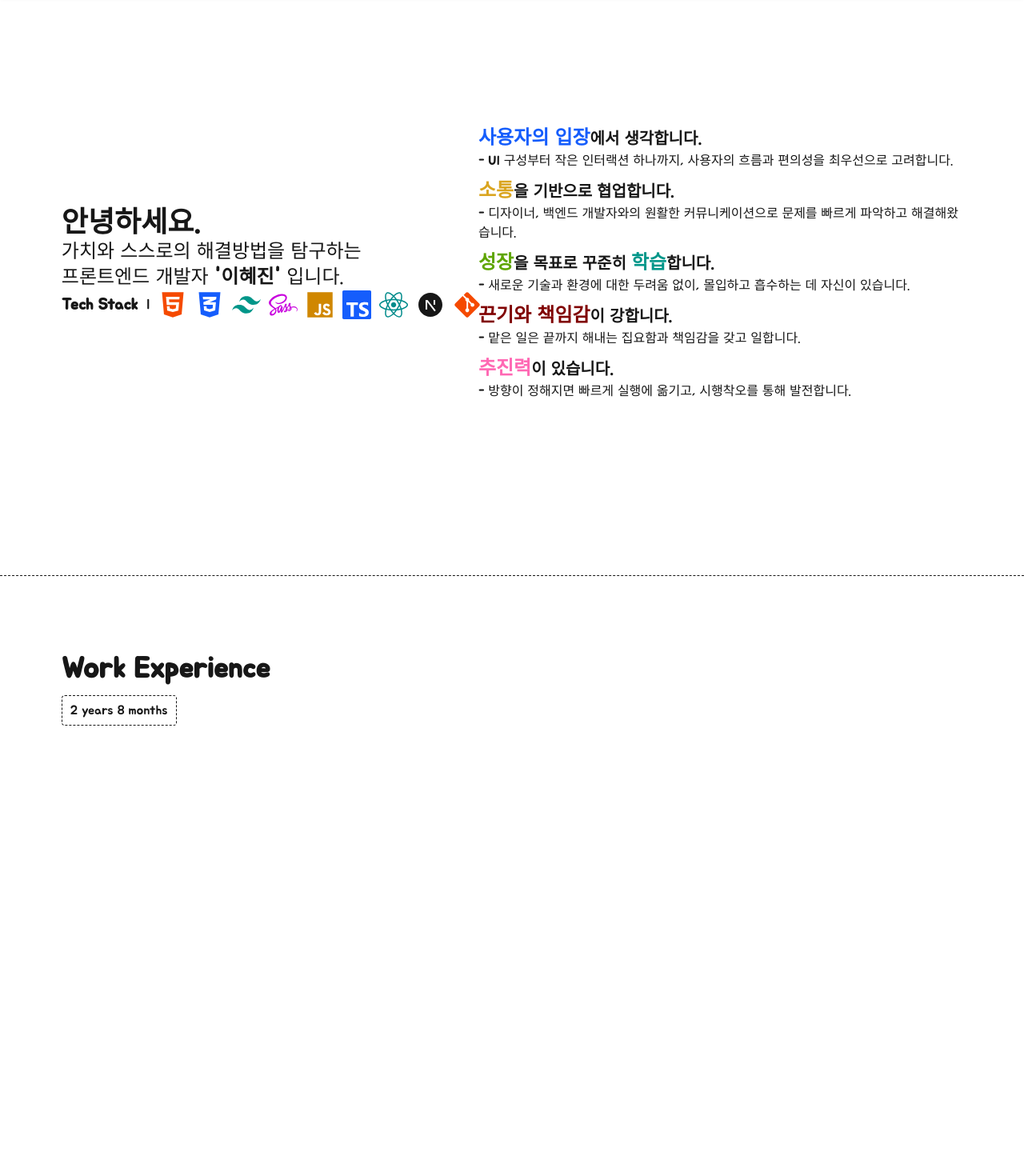
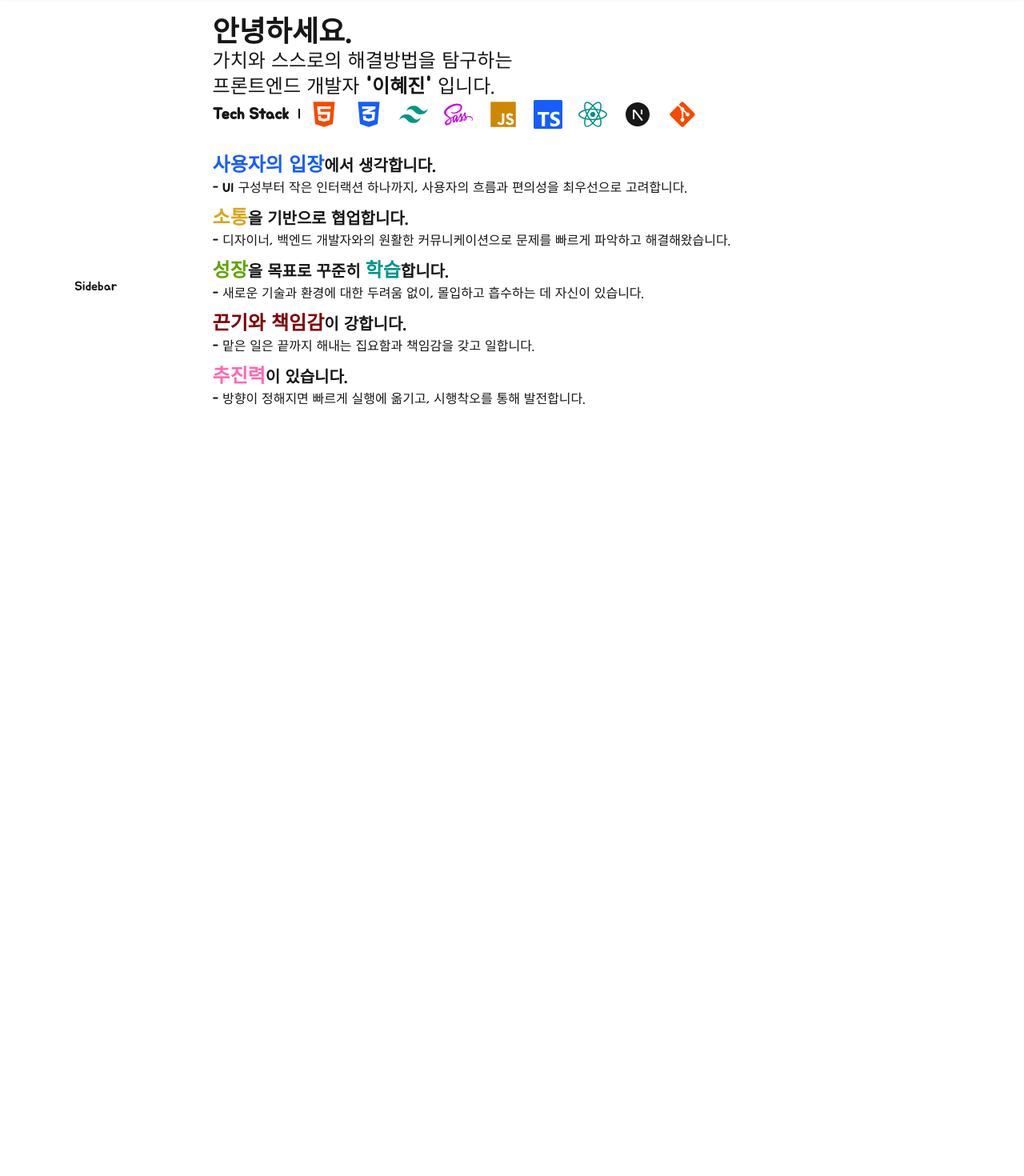
Before and after one commit to leehj1050/MyProfile, a Next.js app: page / in a window 1280 px wide. Shown: the part 80-1550 px from the top of the page at 80% size. After the commit the page ends 800 px from the top, so only its background shows below. Built offline with nearby package versions, Linux system fonts and the light colour scheme.

Commit message:
feature: Create Layout

```diff
--- a/src/app/globals.css
+++ b/src/app/globals.css
@@ -33,7 +33,6 @@
 
 html {
   height: 100vh;
-  scroll-behavior: smooth;
 }
 
 body {
@@ -47,7 +46,7 @@ button {
   cursor: pointer;
 }
 
-section{
-  padding: 6vw;
-  padding-top: 7.5vw;
+
+main{
+  padding: 2vw;
 }
--- a/src/app/layout.tsx
+++ b/src/app/layout.tsx
@@ -1,7 +1,6 @@
 import type { Metadata } from "next";
 import { Jua } from "next/font/google";
 import "./globals.css";
-import Header from "@/components/Header/Header";
 
 
 const jua = Jua({
@@ -24,7 +23,6 @@ export default function RootLayout({
     return (
         <html lang="en">
             <body className={`${jua.className} antialiased flex flex-col`}>
-                <Header />
                 {children}
             </body>
         </html>
--- a/src/app/page.tsx
+++ b/src/app/page.tsx
@@ -1,15 +1,30 @@
+import Header from "@/components/Header/Header";
 import About from "@/components/Section1/About";
 import Career from "@/components/Section2/Career";
 import Projects from "@/components/Section3/Projects";
 import Contact from "@/components/Section4/Contact";
+import Sidebar from "@/components/Sidebar/Sidebar";
 
 export default function Home() {
   return (
-    <main className="flex flex-col flex-1">
-      <About />
-      <Career />
-      <Projects />
-      <Contact />
-    </main>
+    <div className="flex flex-col h-screen ">
+      <Header />
+
+
+      {/* 본문 (남은 공간 전부 차지) */}
+      <div className="flex flex-1 overflow-y-auto ">
+        {/* Sidebar */}
+        <Sidebar />
+
+        <main className="flex flex-col flex-1 overflow-y-auto scroll-smooth">
+          <About />
+          <Career />
+          <Projects />
+          <Contact />
+        </main>
+      </div>
+
+
+    </div>
   )
 }
--- a/src/components/Header/Header.tsx
+++ b/src/components/Header/Header.tsx
@@ -10,7 +10,7 @@ const MenuConfig = [
 
 const Header = () => {
   return (
-    <div className="p-2 px-[6vw] fixed w-full shadow-md bg-white z-10">
+    <div className="p-2 px-[6vw] w-full shadow-md bg-white z-10 h-[75px]">
       <header className="flex  items-center ">
         <div className="flex-1 text-lg font-semibold cursor-pointer">Hye Jin's Port Folio</div>
         <nav className="flex-2">
--- a/src/components/Section1/About.tsx
+++ b/src/components/Section1/About.tsx
@@ -1,12 +1,12 @@
 import React from 'react'
 import { TechStack } from './TechStack'
 
-const About = () => {
+const About = () => { // [@media(min-width:1235px)]:flex-row
 
   return (
     <section
       id="about"
-      className="h-screen flex items-center justify-center gap-[30px] flex-col [@media(min-width:1235px)]:flex-row border-b border-dashed"
+      className=" flex gap-[30px] flex-col min-h-[calc(100vh-75px)]"
     >
       <div className='flex flex-col'>
         <h1 className="text-4xl font-bold [@media(max-width:600px)]:text-2xl">안녕하세요.</h1>
--- a/src/components/Section1/TechStack.tsx
+++ b/src/components/Section1/TechStack.tsx
@@ -6,7 +6,7 @@ import { SiTypescript } from "react-icons/si";
 
 export const TechStack = () => {
     return (
-        <ul className="flex flex-1 gap-1 items-center justify-between text-4xl [@media(max-width:600px)]:text-2xl">
+        <ul className="flex flex-1 gap-2 items-center text-4xl [@media(max-width:600px)]:text-2xl">
             <li className="text-orange-600"><FaHtml5 /></li>
             <li className="text-blue-600"><FaCss3Alt /></li>
             <li className="text-teal-600"><RiTailwindCssFill /></li>
--- a/src/components/Section2/Career.tsx
+++ b/src/components/Section2/Career.tsx
@@ -4,18 +4,10 @@ const Career = () => {
   return (
     <section
       id="career"
-      className="h-screen flex relative">
+      className="flex-1 flex bg-gray-300 min-h-[calc(100vh-75px)]">
 
-      <div className='flex flex-col gap-2'>
-        <h1 className="text-4xl font-bold [@media(max-width:600px)]:text-2xl">Work Experience</h1>
-        <div>
-          <span className='border border-dashed p-1 rounded'>2 years 8 months</span>
-        </div>
-      </div>
-
-      { /**  */}
-      <div>
-
+      <div className='border w-[80%]'>
+        career
       </div>
     </section>
   )
--- a/src/components/Section3/Projects.tsx
+++ b/src/components/Section3/Projects.tsx
@@ -4,7 +4,7 @@ const Projects = () => {
   return (
     <section
       id="projects"
-      className="h-screen flex items-center justify-center "
+      className="min-h-[calc(100vh-75px)] flex items-center justify-center "
     >
       <h1 className="text-4xl font-bold">Projects Section</h1>
     </section>
--- a/src/components/Section4/Contact.tsx
+++ b/src/components/Section4/Contact.tsx
@@ -4,7 +4,7 @@ const Contact = () => {
   return (
     <section
       id="contact"
-      className="h-screen flex items-center justify-center"
+      className="min-h-[calc(100vh-75px)] flex items-center justify-center"
     >
       <h1 className="text-4xl font-bold">Contact Section</h1>
     </section>
--- /dev/null
+++ b/src/components/Sidebar/Sidebar.tsx
@@ -0,0 +1,7 @@
+import React from 'react'
+
+export default function Sidebar() {
+    return (
+        <aside className="w-[240px] flex items-center justify-center ">Sidebar</aside>
+    )
+}
```
Also changed, not shown: src/components/Header/Header.module.css (added).
